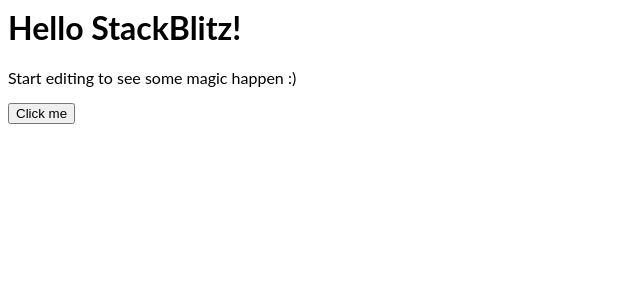
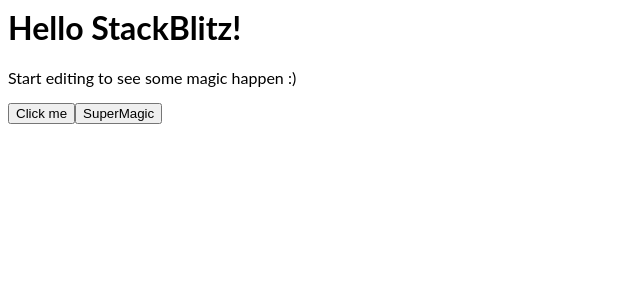
Before and after one commit to di858mon/react-fk6yqq-Study, a React (Create React App) app: page / in a window 1280 px wide. Shown: the top 300 px of the page, without its empty margins (0-640 px from the left). Built offline with nearby package versions, Linux system fonts and the light colour scheme.

Commit message:
1 file modified

```diff
--- a/src/App.js
+++ b/src/App.js
@@ -11,6 +11,7 @@
       <h1>Hello StackBlitz!</h1>
       <p>Start editing to see some magic happen :)</p>
       <button onClick={() => Showalert('1234')}>Click me</button>
+      <button>SuperMagic</button>
     </div>
   );
 }
```
